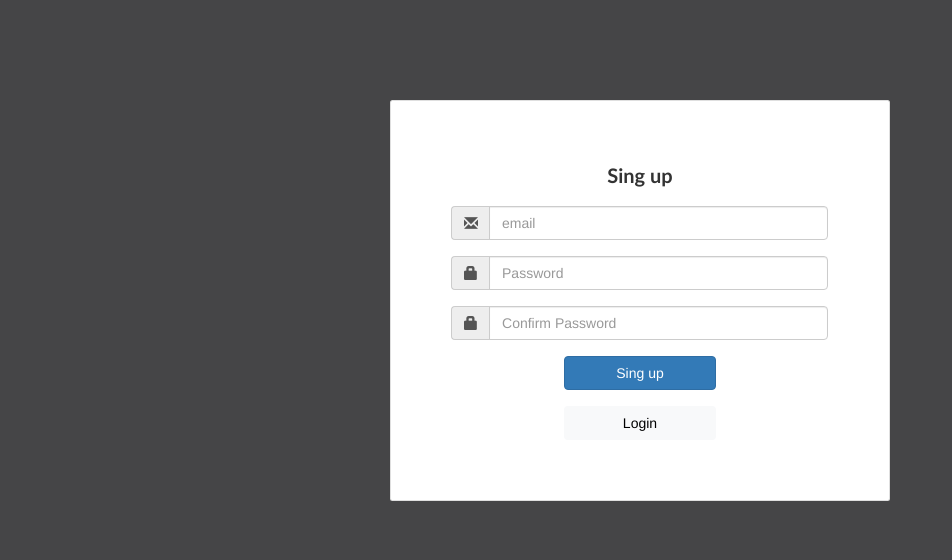
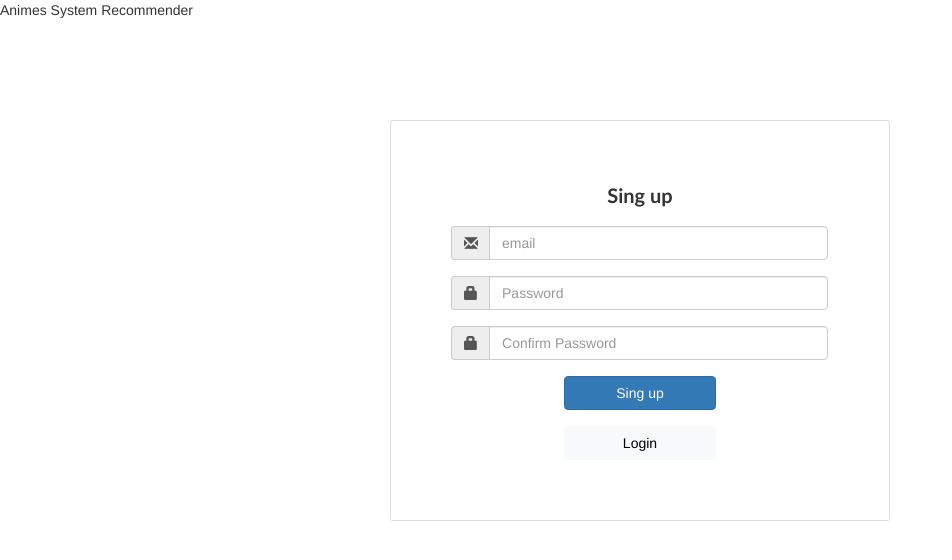
Before and after one commit to userddssilva/ods-trabalho-ii, a Python web app: template app/templates/sing-up.html in a window 1280 px wide. Shown: the top 560 px of the page, without its empty margins (0-952 px from the left). Run offline with Jinja, Linux system fonts and the light colour scheme; the template is opened without the code that fills it, so the values that code supplies are empty; some libraries are stand-ins or nearby versions.

Commit message:
style: adiciona title page para sing up

```diff
--- a/app/templates/sing-up.html
+++ b/app/templates/sing-up.html
@@ -9,8 +9,6 @@
   <!-- Bootstrap CSS -->
   <link href="https://cdn.jsdelivr.net/npm/bootstrap@5.0.2/dist/css/bootstrap.min.css" rel="stylesheet"
     integrity="sha384-EVSTQN3/azprG1Anm3QDgpJLIm9Nao0Yz1ztcQTwFspd3yD65VohhpuuCOmLASjC" crossorigin="anonymous">
-  <!-- <script src="https://ajax.googleapis.com/ajax/libs/jquery/3.5.1/jquery.min.js"></script> -->
-  <!-- <script src="https://maxcdn.bootstrapcdn.com/bootstrap/3.4.1/js/bootstrap.min.js"></script> -->
 
   <!-- Local Style -->
   <link rel="stylesheet" href="https://maxcdn.bootstrapcdn.com/bootstrap/3.4.1/css/bootstrap.min.css">
@@ -19,19 +17,16 @@
   <title>Sing up</title>
 </head>
 
-<body style="background-color: rgb(69, 69, 71);">
+<body>
+
+  <div class="title-page-sing-up">Animes System Recommender</div>
+
   <div class="card">
     <div class="card-body">
       <form class="form">
         <div class="text-sing-up">
           Sing up
         </div>
-          <!-- Username -->
-          <!-- <div class="input-group" style="margin-top: 24px;">
-            <span class="input-group-addon">@</span>
-            <input id="username" type="text" class="form-control" name="username" placeholder="username">
-          </div> -->
-          <!-- Email -->
         <div class="input-group" style="margin-top: 16px;">
           <span class="input-group-addon"><i class="glyphicon glyphicon-envelope"></i></span>
           <input id="email" type="email" class="form-control" name="email" placeholder="email">
@@ -47,11 +42,11 @@
           <input id="confirm-password" type="password" class="form-control" name="confirm-password"
             placeholder="Confirm Password">
         </div>
-          <!-- Sing up -->
+        <!-- Sing up button -->
         <div class="button-singup">
           <button class="btn btn-primary btn-block" type="submit">Sing up</button>
         </div>
-          <!-- Login -->
+        <!-- Login button -->
         <div class="button-singup">
           <button class="btn btn-light btn-block" type="button">Login</button>
         </div>
```
Lines whose indentation alone changed are shown as unchanged.
